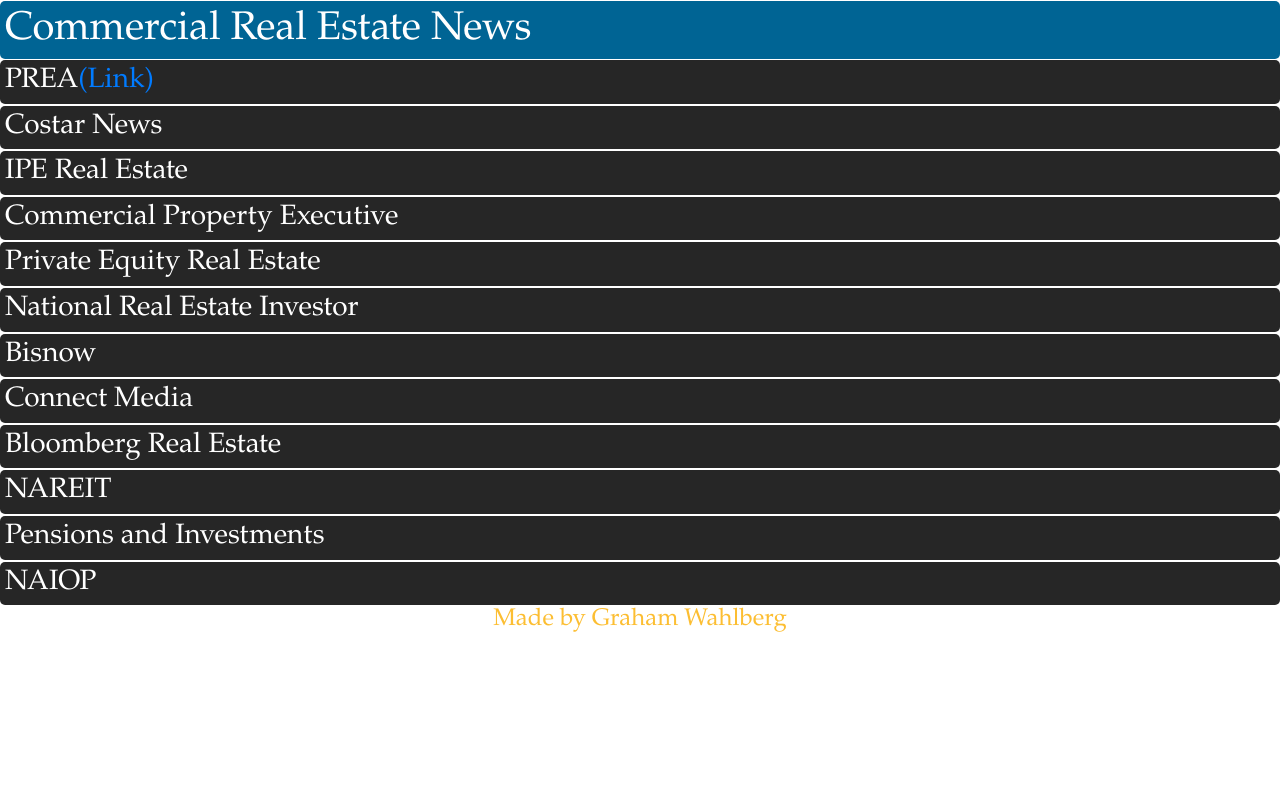
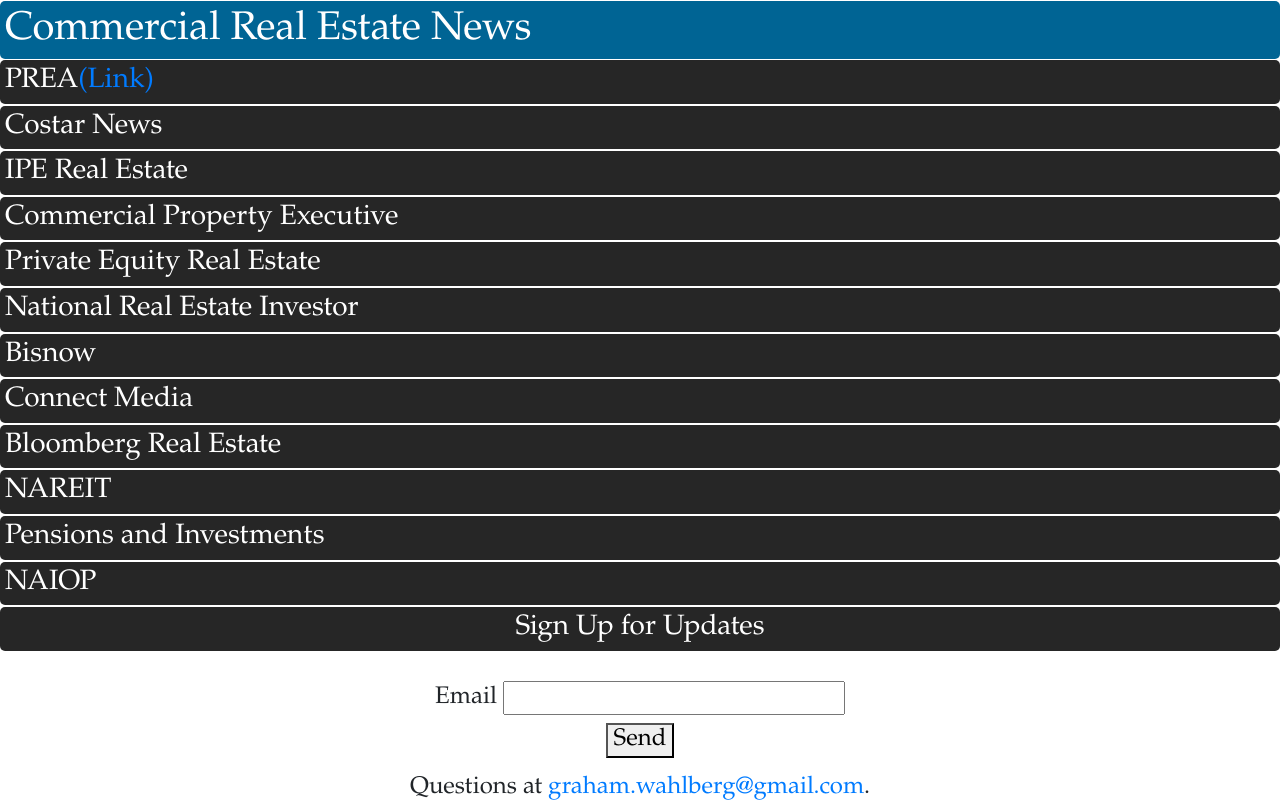
Before and after one commit to graham1776/realestatenews, a plain HTML site: page index.html in a window 1280 px wide. Drawn offline with nearby package versions, Linux system fonts and the light colour scheme; no server answers.

Commit message:
add netlify form

```diff
--- a/index.html
+++ b/index.html
@@ -62,7 +62,19 @@
     </div>
 
 
-    <h4 class="footer"> Made by Graham Wahlberg </h4>
+    <h4 class="footer">
+      <div class="col">
+      <h3 class="site-title">Sign Up for Updates</h3>
+      <form name="contact" netlify>
+        <br>
+        <label>Email <input type="email" name="email" /></label>
+        <p>
+          <button type="submit">Send</button>
+        </p>
+      </form>
+    </div>
+    Questions at <a href="mailto:graham.wahlberg@gmail.com">graham.wahlberg@gmail.com</a>.<br>
+    </h4>
 
     <script src="http://code.jquery.com/jquery-1.12.4.min.js"></script>
     <script src="rss.js"></script>
--- a/styles.css
+++ b/styles.css
@@ -23,20 +23,13 @@ body {
 .site-title {
   color: white;
   background-color: #262626;
+  overflow: auto;
   /*background: -webkit-linear-gradient(left top, #C82506, #fcbe32);*/
   /*background: -o-linear-gradient(bottom right, #C82506, #fcbe32);*/
   /*background: -moz-linear-gradient(bottom right, #C82506, #fcbe32);*/
   /*background: linear-gradient(to bottom right, #C82506, #fcbe32);*/
 }
 
-.site-title {
-  color: white;
-  background-color: #262626;
-  /*background: -webkit-linear-gradient(left top, #C82506, #fcbe32);*/
-  /*background: -o-linear-gradient(bottom right, #C82506, #fcbe32);*/
-  /*background: -moz-linear-gradient(bottom right, #C82506, #fcbe32);*/
-  /*background: linear-gradient(to bottom right, #C82506, #fcbe32);*/
-}
 
 .feed-items{
   padding-left: 0;
@@ -79,7 +72,7 @@ body {
 
 .footer {
   text-align: center;
-  color: #fcbe32;
+  /*color: #fcbe32;*/
 }
 
 /*.column {
```
